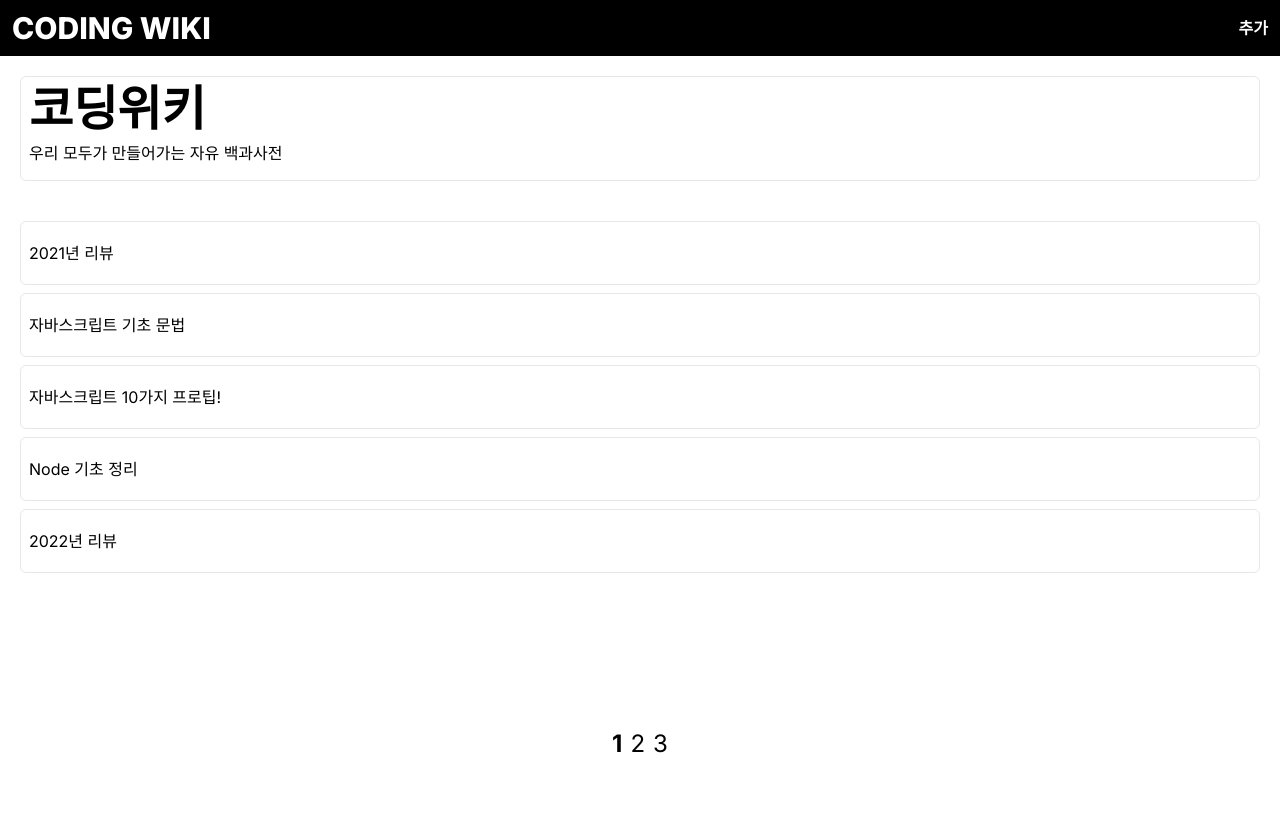
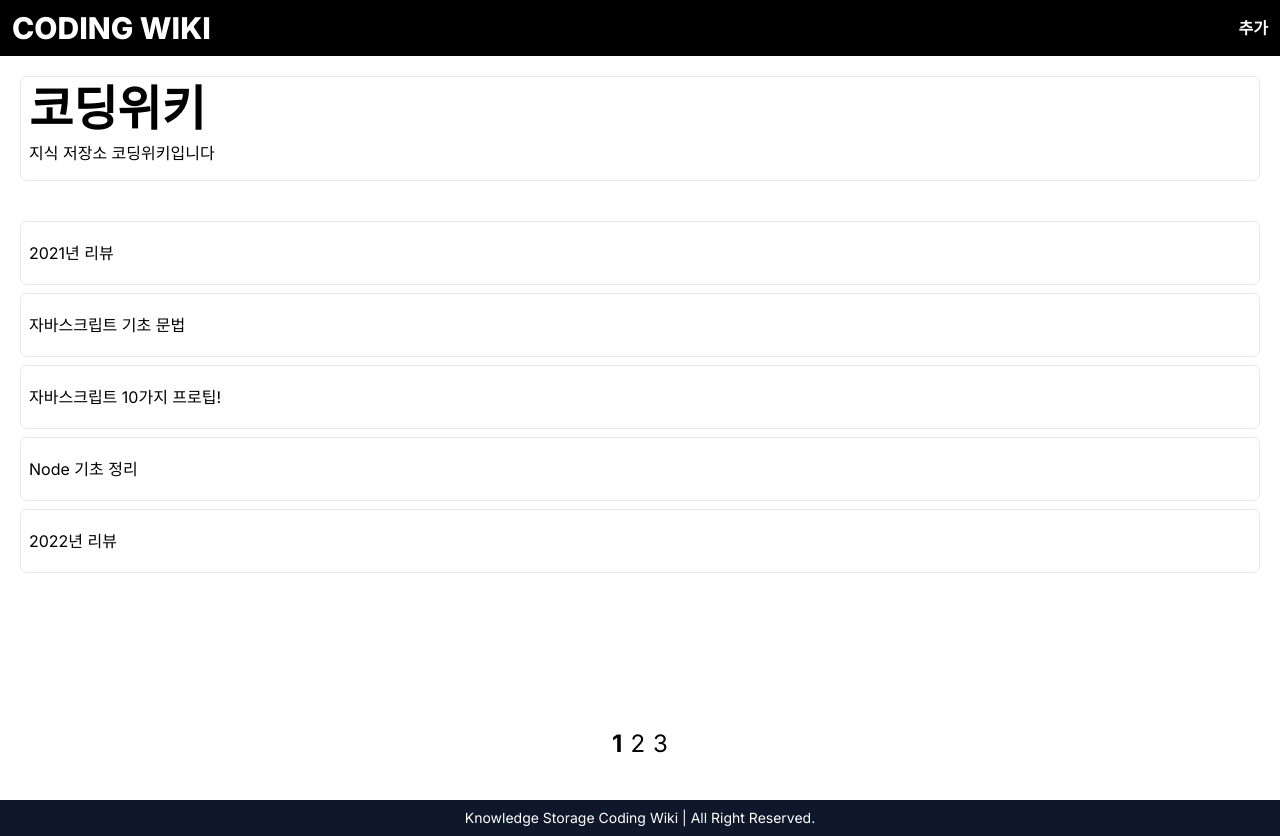
Before and after one commit to Goongam/LYJ_WikiPage, a Next.js app: page / in a window 1280 px wide. Before the commit the page ends 800 px from the top, so only its background shows below. Built offline with nearby package versions, Linux system fonts and the light colour scheme.

Commit message:
feat : SEO 최적화

```diff
--- a/src/app/edit/[title]/page.tsx
+++ b/src/app/edit/[title]/page.tsx
@@ -1,7 +1,19 @@
 import EditArticle from "@/components/EditArticle";
+import { Metadata } from "next";
 interface Props {
   params: { title: string };
 }
+
+export async function generateMetadata({ params }: Props) {
+  const { title: currentTitle } = params;
+
+  const decodeTitle = decodeURIComponent(currentTitle);
+
+  return {
+    title: `${decodeTitle}-수정`,
+  };
+}
+
 export default function NewArticlePage({ params }: Props) {
   const { title: currentTitle } = params;
 
--- a/src/app/layout.tsx
+++ b/src/app/layout.tsx
@@ -2,12 +2,19 @@ import type { Metadata } from "next";
 import { Inter } from "next/font/google";
 import "./globals.css";
 import Header from "@/components/Header";
+import Footer from "@/components/Footer";
 
 const inter = Inter({ subsets: ["latin"] });
 
-export const metadata: Metadata = {
-  title: "Create Next App",
-  description: "Generated by create next app",
+export const metadata = {
+  title: {
+    default: "CodingWIKI",
+    template: "%s - CodingWIKI",
+  },
+  description: "지식 저장소 코딩위키입니다",
+  icons: {
+    icon: "/favicon.ico",
+  },
 };
 
 export default function RootLayout({
@@ -17,9 +24,12 @@ export default function RootLayout({
 }>) {
   return (
     <html lang="en" className="h-full">
-      <body className={`${inter.className} flex flex-col h-full`}>
+      <body className={`${inter.className} flex flex-col`}>
         <Header />
-        <div className="flex-1">{children}</div>
+        <main className="h-full">
+          {children}
+          <Footer />
+        </main>
       </body>
     </html>
   );
--- a/src/app/new/page.tsx
+++ b/src/app/new/page.tsx
@@ -1,4 +1,10 @@
 import AddArticle from "@/components/AddArticle";
+import { Metadata } from "next";
+
+export const metadata: Metadata = {
+  title: "추가",
+  description: "새로운 글을 추가합니다",
+};
 
 export default function NewArticlePage() {
   return <AddArticle />;
--- a/src/app/page.tsx
+++ b/src/app/page.tsx
@@ -12,7 +12,7 @@ export default function Home({ searchParams }: Props) {
     <div className="w-full flex flex-col p-5 gap-10 h-full">
       <div className="w-full border rounded-md h-32 p-2">
         <h2 className="text-5xl font-extrabold">코딩위키</h2>
-        <p className="mt-2">우리 모두가 만들어가는 자유 백과사전</p>
+        <p className="mt-2">지식 저장소 코딩위키입니다</p>
       </div>
       <ArticleList page={isNaN(page) ? 1 : page} />
     </div>
--- a/src/app/wiki/[title]/page.tsx
+++ b/src/app/wiki/[title]/page.tsx
@@ -2,6 +2,12 @@ import Article from "@/components/Article";
 
 interface Props {
   params: { title: string };
+}
+export async function generateMetadata({ params }: Props) {
+  const { title } = params;
+  return {
+    title: `${decodeURIComponent(title)}`,
+  };
 }
 
 export default async function WikiPage({ params }: Props) {
@@ -9,9 +15,5 @@ export default async function WikiPage({ params }: Props) {
 
   const decodeTitle = decodeURIComponent(currentTitle);
 
-  return (
-    <section className="p-5">
-      <Article title={decodeTitle} />
-    </section>
-  );
+  return <Article title={decodeTitle} />;
 }
```
